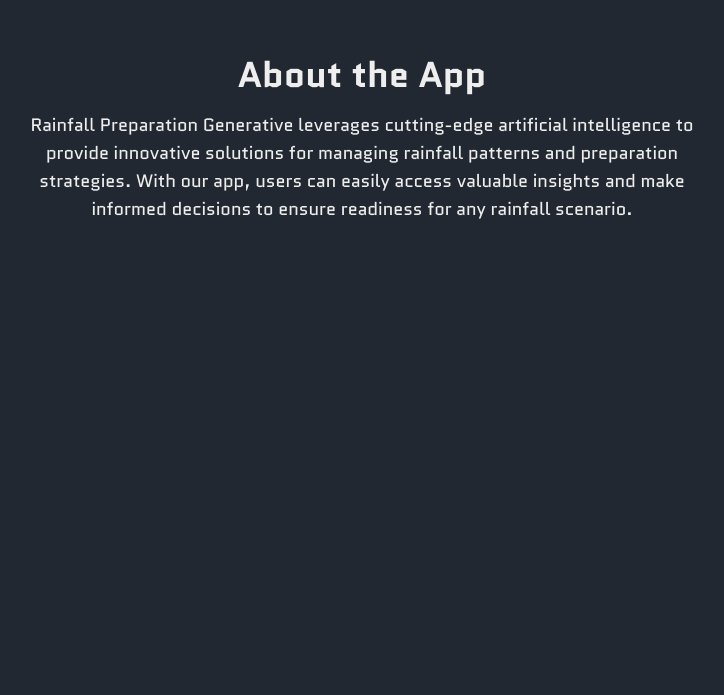
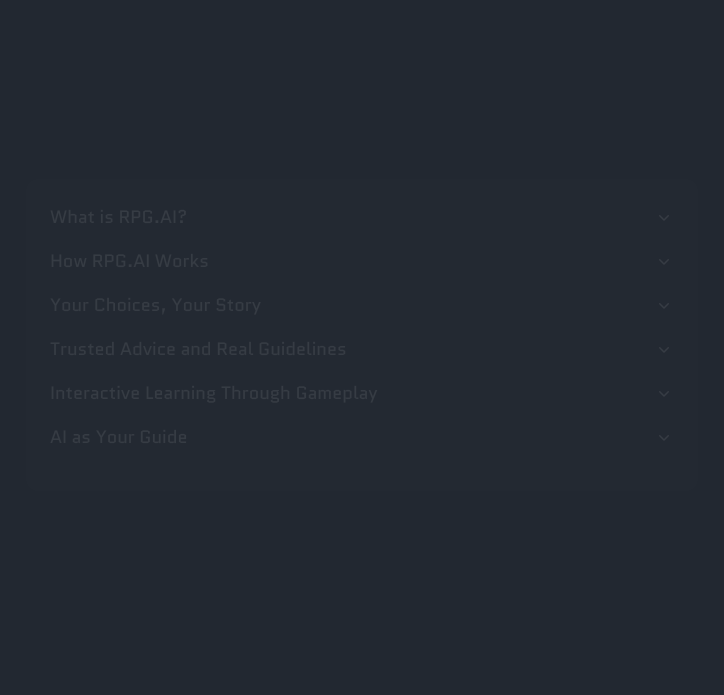
Before and after one commit to alexanderaziz/IBM-AI-Days, a React (Vite) app in the folder client/: page /home in a window 1280 px wide. Shown: the part 785-1480 px from the top of the page, without its empty margins (278-1002 px from the left). Built offline with nearby package versions, Linux system fonts and the light colour scheme.

Commit message:
updated landing page

```diff
--- a/client/package.json
+++ b/client/package.json
@@ -10,6 +10,8 @@
     "preview": "vite preview"
   },
   "dependencies": {
+    "@headlessui/react": "^2.2.0",
+    "@heroicons/react": "^2.1.5",
     "axios": "^1.7.7",
     "framer-motion": "^11.11.10",
     "react": "^18.3.1",
--- /dev/null
+++ b/client/src/components/DisclosureSection.jsx
@@ -0,0 +1,150 @@
+// DisclosureSection.js
+import { Disclosure, DisclosureButton, DisclosurePanel } from '@headlessui/react';
+import { ChevronDownIcon } from '@heroicons/react/20/solid';
+
+const DisclosureSection = () => {
+  return (
+
+    <div className="max-w-2xl w-full mx-auto bg-white/10 rounded-xl p-6 shadow-lg" style={{
+        backdropFilter: 'blur(10px)', /* Frosted glass effect */
+        boxShadow: '0px 10px 30px rgba(255, 255, 255, 0.05)' /* Outer glow */
+    }}>
+
+      <Disclosure as="div" className="mb-4">
+        {({ open }) => (
+          <>
+            <DisclosureButton className="group flex w-full items-center justify-between">
+              <span
+                className={`text-lg font-medium ${open ? 'text-[#76ABAE]' : 'text-[#EEEEEE]'} group-hover:text-[#76ABAE]`}
+              >
+                What is RPG.AI?
+              </span>
+              <ChevronDownIcon
+                className={`h-5 w-5 transition-transform duration-200 ${open ? 'rotate-180' : ''}`}
+                style={{ fill: open ? '#76ABAE' : '#EEEEEE' }}
+              />
+            </DisclosureButton>
+
+            <DisclosurePanel className="left-0 top-full mt-2 rounded-md w-full text-left text-[#EEEEEE]">
+              RPG.AI is an interactive game powered by AI, designed to help you learn hurricane preparedness through real-time, scenario-based storytelling.
+            </DisclosurePanel>
+          </>
+        )}
+      </Disclosure>
+
+      <Disclosure as="div" className="mb-4">
+        {({ open }) => (
+          <>
+            <DisclosureButton className="group flex w-full items-center justify-between">
+              <span
+                className={`text-lg font-medium ${open ? 'text-[#76ABAE]' : 'text-[#EEEEEE]'} group-hover:text-[#76ABAE]`}
+              >
+                How RPG.AI Works
+              </span>
+              <ChevronDownIcon
+                className={`h-5 w-5 transition-transform duration-200 ${open ? 'rotate-180' : ''}`}
+                style={{ fill: open ? '#76ABAE' : '#EEEEEE' }}
+              />
+            </DisclosureButton>
+
+            <DisclosurePanel className="left-0 top-full mt-2 rounded-md w-full text-left text-[#EEEEEE]">
+              RPG.AI guides you through hurricane scenarios using AI, adapting to your choices and teaching you real-life preparedness skills.
+            </DisclosurePanel>
+          </>
+        )}
+      </Disclosure>
+
+      <Disclosure as="div" className="mb-4">
+        {({ open }) => (
+          <>
+            <DisclosureButton className="group flex w-full items-center justify-between">
+              <span
+                className={`text-lg font-medium ${open ? 'text-[#76ABAE]' : 'text-[#EEEEEE]'} group-hover:text-[#76ABAE]`}
+              >
+                Your Choices, Your Story
+              </span>
+              <ChevronDownIcon
+                className={`h-5 w-5 transition-transform duration-200 ${open ? 'rotate-180' : ''}`}
+                style={{ fill: open ? '#76ABAE' : '#EEEEEE' }}
+              />
+            </DisclosureButton>
+
+            <DisclosurePanel className="left-0 top-full mt-2 rounded-md w-full text-left text-[#EEEEEE]">
+              Your decisions shape the story. Make choices freely, and see how they impact each scenario in real time.
+            </DisclosurePanel>
+          </>
+        )}
+      </Disclosure>
+
+      <Disclosure as="div" className="mb-4">
+        {({ open }) => (
+          <>
+            <DisclosureButton className="group flex w-full items-center justify-between">
+              <span
+                className={`text-lg font-medium ${open ? 'text-[#76ABAE]' : 'text-[#EEEEEE]'} group-hover:text-[#76ABAE]`}
+              >
+                Trusted Advice and Real Guidelines
+              </span>
+              <ChevronDownIcon
+                className={`h-5 w-5 transition-transform duration-200 ${open ? 'rotate-180' : ''}`}
+                style={{ fill: open ? '#76ABAE' : '#EEEEEE' }}
+              />
+            </DisclosureButton>
+
+            <DisclosurePanel className="left-0 top-full mt-2 rounded-md w-full text-left text-[#EEEEEE]">
+              Every tip and action is based on official hurricane guidelines, ensuring your choices are informed and reliable.
+            </DisclosurePanel>
+          </>
+        )}
+      </Disclosure>
+
+      <Disclosure as="div" className="mb-4">
+        {({ open }) => (
+          <>
+            <DisclosureButton className="group flex w-full items-center justify-between">
+              <span
+                className={`text-lg font-medium ${open ? 'text-[#76ABAE]' : 'text-[#EEEEEE]'} group-hover:text-[#76ABAE]`}
+              >
+                Interactive Learning Through Gameplay
+              </span>
+              <ChevronDownIcon
+                className={`h-5 w-5 transition-transform duration-200 ${open ? 'rotate-180' : ''}`}
+                style={{ fill: open ? '#76ABAE' : '#EEEEEE' }}
+              />
+            </DisclosureButton>
+
+            <DisclosurePanel className="left-0 top-full mt-2 rounded-md w-full text-left text-[#EEEEEE]">
+              Learn by playing. Experience realistic situations that make hurricane preparedness engaging and memorable.
+            </DisclosurePanel>
+          </>
+        )}
+      </Disclosure>
+
+      <Disclosure as="div" className="mb-4">
+        {({ open }) => (
+          <>
+            <DisclosureButton className="group flex w-full items-center justify-between">
+              <span
+                className={`text-lg font-medium ${open ? 'text-[#76ABAE]' : 'text-[#EEEEEE]'} group-hover:text-[#76ABAE]`}
+              >
+                AI as Your Guide
+              </span>
+              <ChevronDownIcon
+                className={`h-5 w-5 transition-transform duration-200 ${open ? 'rotate-180' : ''}`}
+                style={{ fill: open ? '#76ABAE' : '#EEEEEE' }}
+              />
+            </DisclosureButton>
+
+            <DisclosurePanel className="left-0 top-full mt-2 rounded-md w-full text-left text-[#EEEEEE]">
+              Our AI guides the story, offers feedback, and keeps everything on topic to ensure an immersive experience.
+            </DisclosurePanel>
+          </>
+        )}
+      </Disclosure>
+
+
+    </div>
+  );
+};
+
+export default DisclosureSection;
--- a/client/src/pages/LandingPage.jsx
+++ b/client/src/pages/LandingPage.jsx
@@ -6,17 +6,34 @@
 import Footer from '../components/Footer';
 import Logo from '../components/Logo';
 import SlidingMenu from '../components/SlidingMenu';
+import DisclosureSection from '../components/DisclosureSection';
 
 const LandingPage = () => {
   const navigate = useNavigate();
   const [scrolling, setScrolling] = useState(false);
   const [displayText, setDisplayText] = useState('');
   const [textIndex, setTextIndex] = useState(0);
-  const typingSpeed = 100; // Time in milliseconds to type each character
+  const typingSpeed = 70; // Time in milliseconds to type each character
   const deletingSpeed = 200; // Time in milliseconds to delete each character
-  const pauseTime = 2000; // Pause time after completing a text
-  const texts = ["Innovative Solutions", "Data-Driven Insights", "Proactive Strategies"]; // Texts to type
+  const pauseTime = 20000; // Pause time after completing a text
+  const texts = [
+    "that prepares you for hurricanes.",
+    "that teaches safety through play.",
+    "where your choices matter.",
+    "that transforms learning into adventure.",
+    "designed for real-life hurricane scenarios.",
+    "that turns preparation into a quest."
+  ];
   const [isDeleting, setIsDeleting] = useState(false);
+
+
+  useEffect(() => {
+    const onScroll = () => setScrolling(window.scrollY > 400);
+    window.addEventListener('scroll', onScroll);
+
+    return () => window.removeEventListener('scroll', onScroll);
+  }, []);
+
 
   const scrollToSection = (id) => {
     const section = document.getElementById(id);
@@ -24,17 +41,6 @@
       section.scrollIntoView({ behavior: 'smooth' });
     }
   };
-
-  const handleScroll = () => {
-    setScrolling(window.scrollY > 50); // Set scrolling true if scrolled down more than 50px
-  };
-
-  useEffect(() => {
-    window.addEventListener('scroll', handleScroll);
-    return () => {
-      window.removeEventListener('scroll', handleScroll);
-    };
-  }, []);
 
   useEffect(() => {
     let interval;
@@ -80,11 +86,12 @@
 
       <motion.div
         id="homeSection"
-        className="h-screen flex flex-col justify-center items-center bg-[#222831] text-center"
+        className="h-[200vh] flex flex-col justify-center items-center bg-[#222831] text-center"
         initial={{ opacity: 0.5, y: -50 }}
         animate={{ opacity: 1, y: 0 }}
         transition={{ duration: 2 }} // Loading animation
       >
+        <div className="h-screen flex flex-col justify-center items-center">
           {/* RPG */}
           <motion.h1
             className="text-6xl font-semibold mb-4 text-[#EEEEEE] cursor-pointer"
@@ -99,6 +106,8 @@
           >
             Rainfall Preparation Generative
           </motion.h1>
+
+
           {/* AI */}
           <motion.h2
             className="text-6xl font-extrabold mb-8 text-[#76ABAE] cursor-pointer"
@@ -114,16 +123,14 @@
             Artificial Intelligence
           </motion.h2>
 
+
           {/* Typing Animation Text */}
           <motion.h3
             className="text-4xl font-semibold text-[#EEEEEE] mb-6"
             style={{ minWidth: '300px' }} // Set a minimum width
           >
-          RPG.AI: {displayText}
+            <span className="text-[#9B7EBD]">The Game </span> {displayText}
           </motion.h3>
-
-
-
 
 
           <motion.button
@@ -133,20 +140,19 @@
           >
             Start Game
           </motion.button>
+        </div>
+
+
+        {/* Fixed-width disclosure section centered in the bottom half */}
+        <motion.div
+          className="h-screen w-full flex items-center justify-center items-end pb-40"
+          initial={{ opacity: 0.1 }}
+          animate={{ opacity: scrolling ? 1 : 0.1 }}
+          transition={{ duration: 1 }}
+        >
+          <DisclosureSection />
         </motion.div>
 
-      {/* Description Section */}
-      <motion.div
-        id="descriptionSection"
-        className="h-screen bg-[#222831] text-[#EEEEEE] py-10 px-6"
-        initial={{ opacity: 0.5, y: -50 }}
-        animate={{ opacity: 1, y: 0 }}
-        transition={{ duration: 2 }} // Loading animation
-      >
-        <h2 className="text-4xl font-bold text-center mb-4">About the App</h2>
-        <p className="text-lg text-center max-w-2xl mx-auto">
-          Rainfall Preparation Generative leverages cutting-edge artificial intelligence to provide innovative solutions for managing rainfall patterns and preparation strategies. With our app, users can easily access valuable insights and make informed decisions to ensure readiness for any rainfall scenario.
-        </p>
       </motion.div>
 
 
```
Also changed, not shown: 1 other file (tests, documents, lock files or other folders). Lines whose indentation alone changed are shown as unchanged.
